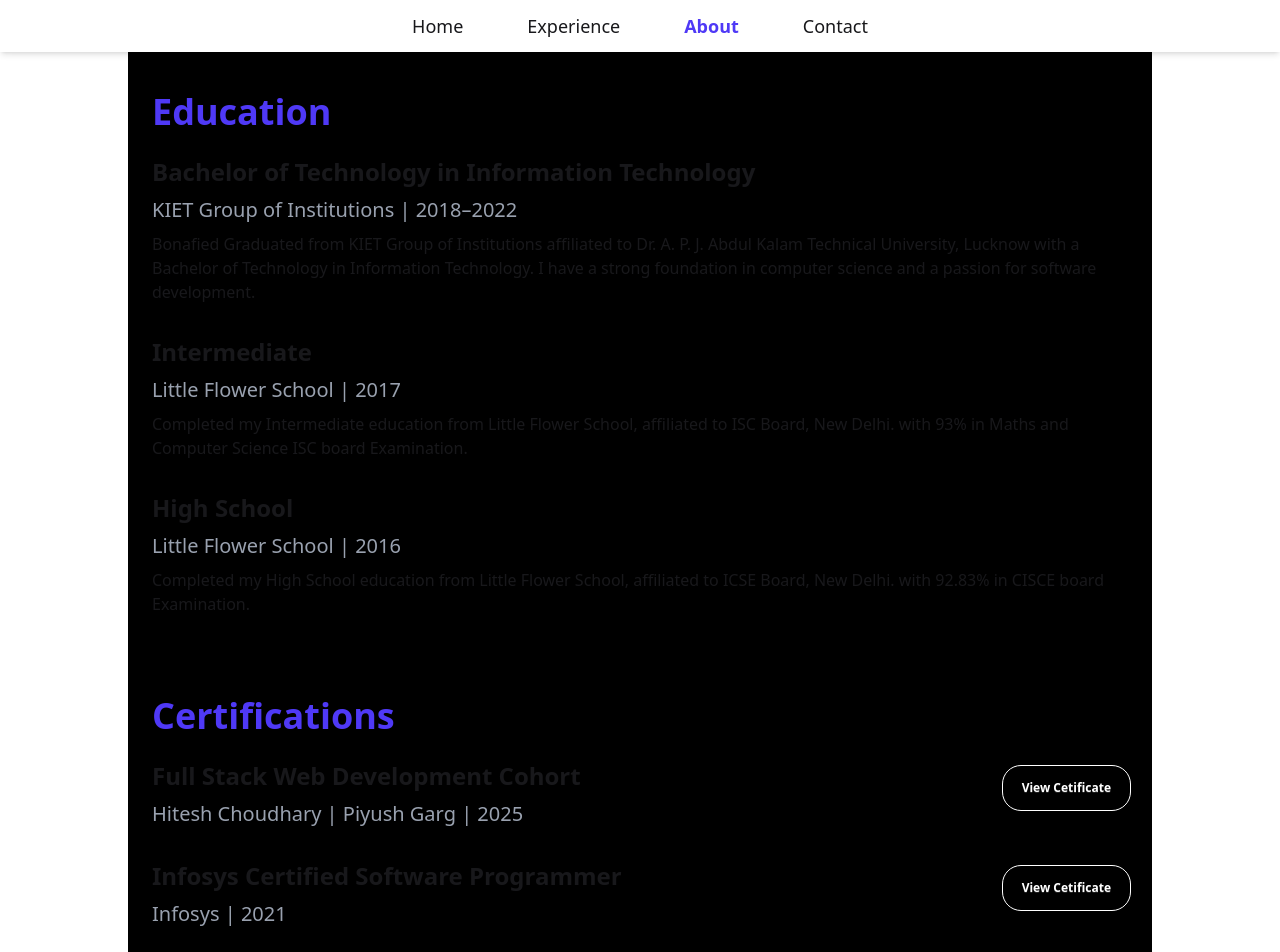
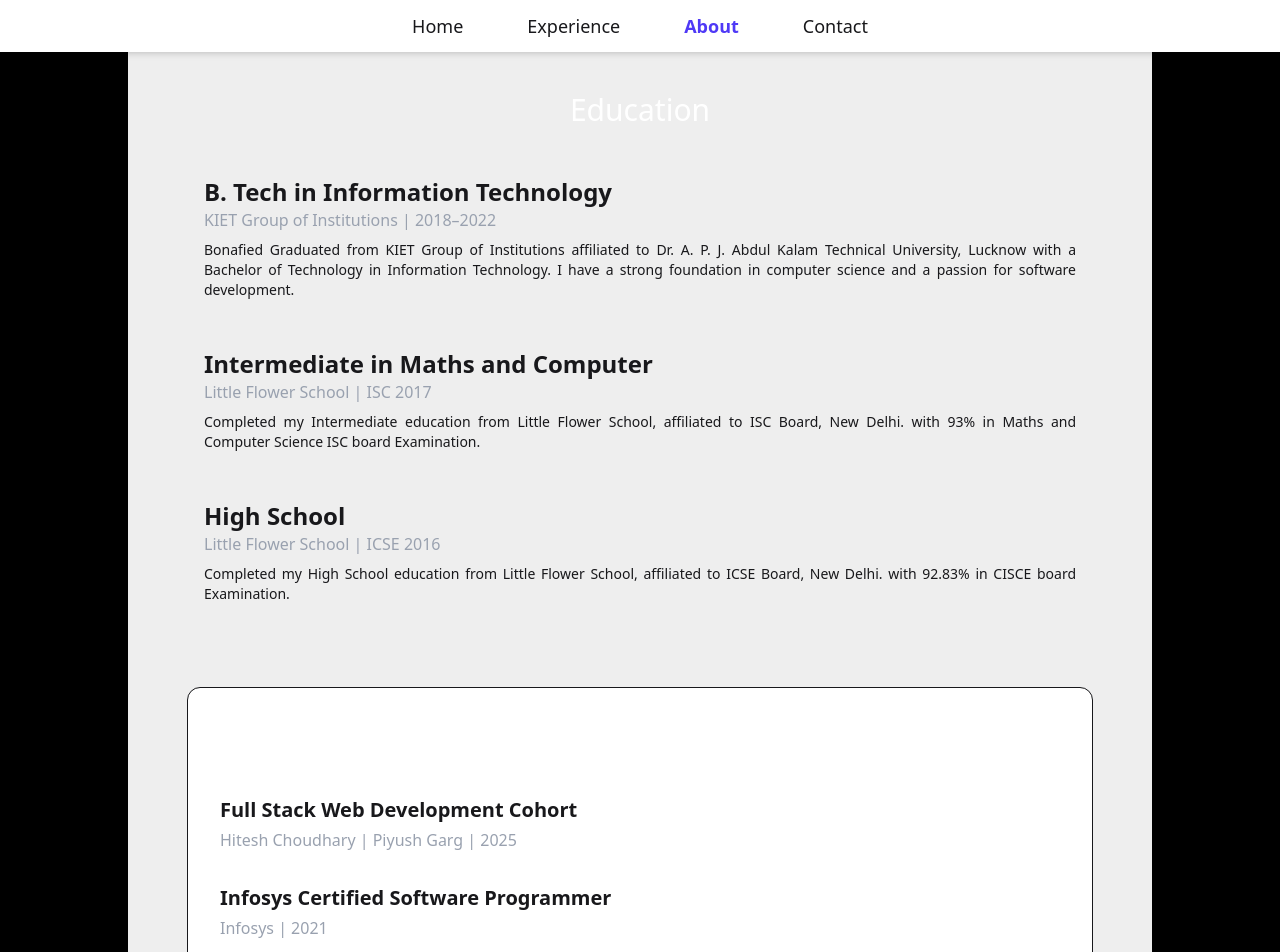
Before and after one commit to kreeti1210/kreeti-vity, a React (Vite) app: page /about in a window 1280 px wide. Shown: the top 952 px of the page. Built offline with nearby package versions, Linux system fonts and the light colour scheme.

Commit message:
color updation added

```diff
--- a/src/components/About.jsx
+++ b/src/components/About.jsx
@@ -1,21 +1,21 @@
-import React from 'react'
-import { Link } from 'react-router-dom';
+import React from "react";
+import { Link } from "react-router-dom";
 
 const About = () => {
   return (
+    <div className="bg-black w-full ">
+      <section className="px-15 py-10 max-w-5xl text-justify mx-auto bg-base-300  ">
+        <h2 className="text-3xl  mb-6 text-center text-white">Education</h2>
+
+        <div className="space-y-12 px-4 py-6 text-justify rounded">
           <div>
-      <section className="px-6 py-10 max-w-5xl mx-auto bg-black ">
-        <h2 className="text-4xl font-bold mb-6 text-indigo-600">Education</h2>
-
-        <div className="space-y-8">
-          <div>
-            <h3 className="text-2xl font-semibold  mb-2">
-              Bachelor of Technology in Information Technology
+            <h3 className="text-2xl font-semibold ">
+              B. Tech in Information Technology
             </h3>
-            <p className="text-xl text-gray-400">
+            <p className=" text-gray-400">
               KIET Group of Institutions | 2018–2022
             </p>
-            <p className="mt-2 text-white-700">
+            <p className="mt-2 text-sm text-white-700">
               Bonafied Graduated from KIET Group of Institutions affiliated to
               Dr. A. P. J. Abdul Kalam Technical University, Lucknow with a
               Bachelor of Technology in Information Technology. I have a strong
@@ -24,37 +24,39 @@ const About = () => {
             </p>
           </div>
           <div>
-            <h3 className="text-2xl font-semibold  mb-2">Intermediate</h3>
-            <p className="text-xl text-gray-400">Little Flower School | 2017</p>
-            <p className="mt-2 text-white-700">
+            <h3 className="text-2xl mt-8 font-semibold ">
+              Intermediate in Maths and Computer
+            </h3>
+            <p className=" text-gray-400">Little Flower School | ISC 2017</p>
+            <p className="text-sm mt-2  text-white-700">
               Completed my Intermediate education from Little Flower School,
               affiliated to ISC Board, New Delhi. with 93% in Maths and Computer
               Science ISC board Examination.
             </p>
           </div>
           <div>
-            <h3 className="text-2xl font-semibold  mb-2">High School</h3>
-            <p className="text-xl text-gray-400">Little Flower School | 2016</p>
-            <p className="mt-2 text-white-700">
+            <h3 className="text-2xl mt-8 font-semibold ">High School</h3>
+            <p className=" text-gray-400">Little Flower School | ICSE 2016</p>
+            <p className="text-sm mt-2  text-white-700">
               Completed my High School education from Little Flower School,
               affiliated to ICSE Board, New Delhi. with 92.83% in CISCE board
               Examination.
             </p>
           </div>
         </div>
-      </section>
-      <section className="px-6 py-10 max-w-5xl mx-auto  bg-black">
-        <h2 className="text-4xl font-bold mb-6 text-indigo-600">
+
+        <section className=" py-10 mt-15 outline mb-10 mx-auto px-8 rounded-xl bg-base-100 ">
+          <h2 className="text-3xl text-center  mb-8 text-white">
             Certifications
           </h2>
 
-        <div className="space-y-8">
+          <div className="space-y-8 ">
             <div className="flex flex-row justify-between">
               <div>
-              <h3 className="text-2xl font-semibold  mb-2">
+                <h3 className="text-xl font-semibold  mb-1">
                   Full Stack Web Development Cohort
                 </h3>
-              <p className="text-xl text-gray-400">
+                <p className=" text-gray-400">
                   Hitesh Choudhary | Piyush Garg | 2025
                 </p>
               </div>
@@ -67,10 +69,10 @@ const About = () => {
 
             <div className="flex flex-row justify-between">
               <div>
-              <h3 className="text-2xl font-semibold  mb-2">
+                <h3 className="text-xl font-semibold  mb-1">
                   Infosys Certified Software Programmer
                 </h3>
-              <p className="text-xl text-gray-400 ">Infosys | 2021</p>
+                <p className=" text-gray-400 ">Infosys | 2021</p>
               </div>
               <Link to="https://infytq.onwingspan.com/public-assets/Infosys-Certified-Software-Programmer_2022/a79fbb6e-12c0-4621-a662-e7c14fd604a8.pdf">
                 <button className="btn btn-ghost justify-end outline mt-2 text-white px-4  text-xs rounded-2xl">
@@ -78,12 +80,12 @@ const About = () => {
                 </button>
               </Link>
             </div>
-          <div className="flex flex-row justify-between">
+            <div className="flex flex-row text-left justify-between">
               <div>
-              <h3 className="text-2xl font-semibold  mb-2">
+                <h3 className="text-xl font-semibold mr-5 mb-1">
                   Java Programming: Principles of Software Design
                 </h3>
-              <p className="text-xl text-gray-400">Coursera | 2020</p>
+                <p className=" text-gray-400">Coursera | 2020</p>
               </div>
               <Link to="https://coursera.org/verify/GPC83XSZZ6X9">
                 <button className="btn btn-ghost outline mt-2 text-xs text-white px-4  rounded-2xl">
@@ -93,8 +95,9 @@ const About = () => {
             </div>
           </div>
         </section>
+      </section>
     </div>
   );
-}
+};
 
-export default About
+export default About;
--- a/src/components/Contact.jsx
+++ b/src/components/Contact.jsx
@@ -2,16 +2,16 @@ import React from 'react'
 
 const Contact = () => {
   return (
-    <div>
-      <section className="px-6 py-10 max-w-5xl mx-auto bg-black">
-        <h2 className="text-4xl font-bold mb-6 text-white">
-          Let's Connect
+    <div className="bg-black">
+      <section className="bg-base-300 px-10 py-15 max-w-5xl mx-auto">
+        <h2 className="text-3xl  mb-6 text-center rounded text-white">
+          Let's Connect!
         </h2>
-
-        <p className="text-lg text-gray-300 mb-8">
-          I prefer to keep my inbox private—but if you’ve got something to say,
-          I’d love to hear it. Drop me a message below and it’ll land directly
-          in my email. No spam, no noise—just real talk.
+        <div className="px-10 py-4 rounded">
+          <p className="text text-gray-400 mb-8">
+            I prefer to keep my inbox private—but if you’ve got something to
+            say, I’d love to hear it. Drop me a message below and it’ll land
+            directly in my email. No spam, no noise—just real talk.
           </p>
 
           <form
@@ -48,7 +48,6 @@ const Contact = () => {
                 required
                 className="textarea textarea-bordered w-full bg-gray-800 text-white"
                 rows="5"
-
               ></textarea>
             </div>
 
@@ -56,16 +55,14 @@ const Contact = () => {
               Send Message
             </button>
           </form>
-      </section>
-      <section className="px-6 py-10 max-w-5xl mx-auto">
-        <div >
-          <h2 className="text-3xl font-bold mb-4 text-indigo-500">
-            Find me elsewhere
-          </h2>
-          <p className="text-lg text-gray-300 mb-4">
+        </div>
+        <section className="py-10 px-10 max-w-5xl mx-auto mt-15">
+          <div className=" px-10 py-8 text-center outline rounded bg-base-100">
+            <h2 className="text-3xl  mb-2 text-white-500">Find me elsewhere</h2>
+            <p className="text-sm text-gray-400 mb-4">
               Here are some important links to find me:
             </p>
-          <div className="flex gap-4 flex-wrap">
+            <div className="flex gap-4 items-center justify-center align-center flex-wrap">
               <a
                 href="https://www.linkedin.com/in/kreeti-sharma-353072195/"
                 target="_blank"
@@ -93,6 +90,7 @@ const Contact = () => {
             </div>
           </div>
         </section>
+      </section>
     </div>
   );
 }
--- a/src/index.css
+++ b/src/index.css
@@ -1,75 +1,5 @@
 @import "tailwindcss";
 
-@plugin "daisyui";
+@plugin "daisyui" {
 
-
-
-
-
-/* @plugin "daisyui/theme" {
-  name: "forest";
-  default: dark;
-
-  color-scheme: "dark";
-  --color-base-100: oklch(20.84% 0.008 17.911);
-  --color-base-200: oklch(18.522% 0.007 17.911);
-  --color-base-300: oklch(16.203% 0.007 17.911);
-  --color-base-content: oklch(83.768% 0.001 17.911);
-  --color-primary: oklch(68.628% 0.185 148.958);
-  --color-primary-content: oklch(0% 0 0);
-  --color-secondary: oklch(69.776% 0.135 168.327);
-  --color-secondary-content: oklch(13.955% 0.027 168.327);
-  --color-accent: oklch(70.628% 0.119 185.713);
-  --color-accent-content: oklch(14.125% 0.023 185.713);
-  --color-neutral: oklch(30.698% 0.039 171.364);
-  --color-neutral-content: oklch(86.139% 0.007 171.364);
-  --color-base-100-content: oklch(83.768% 0.001 17.911);
-  --color-base-200-content: oklch(83.768% 0.001 17.911);
-  --color-base-300-content: oklch(83.768% 0.001 17.911);
-  --color-info: oklch(70.628% 0.119 185.713);
-  --color-info-content: oklch(14.125% 0.023 185.713);
-  --color-success: oklch(68.628% 0.185 148.958);
-  --color-success-content: oklch(0% 0 0);
-  --color-warning: oklch(69.776% 0.135 168.327);
-  --color-warning-content: oklch(13.955% 0.027 168.327);
-  --color-error: oklch(70.628% 0.119 185.713);
-  --color-error-content: oklch(14.125% 0.023 185.713);
-} */
-
-
-
-/*
-@plugin "daisyui/theme" {
-  name: "sunset";
-  default: dark;
-  prefersdark: false;
-  color-scheme: "dark";
-  --color-base-100: oklch(22% 0.019 237.69);
-  --color-base-200: oklch(20% 0.019 237.69);
-  --color-base-300: oklch(18% 0.019 237.69);
-  --color-base-content: oklch(77.383% 0.043 245.096);
-  --color-primary: oklch(74.703% 0.158 39.947);
-  --color-primary-content: oklch(14.94% 0.031 39.947);
-  --color-secondary: oklch(72.537% 0.177 2.72);
-  --color-secondary-content: oklch(14.507% 0.035 2.72);
-  --color-accent: oklch(71.294% 0.166 299.844);
-  --color-accent-content: oklch(14.258% 0.033 299.844);
-  --color-neutral: oklch(26% 0.019 237.69);
-  --color-neutral-content: oklch(70% 0.019 237.69);
-  --color-info: oklch(85.559% 0.085 206.015);
-  --color-info-content: oklch(17.111% 0.017 206.015);
-  --color-success: oklch(85.56% 0.085 144.778);
-  --color-success-content: oklch(17.112% 0.017 144.778);
-  --color-warning: oklch(85.569% 0.084 74.427);
-  --color-warning-content: oklch(17.113% 0.016 74.427);
-  --color-error: oklch(85.511% 0.078 16.886);
-  --color-error-content: oklch(17.102% 0.015 16.886);
-  --radius-selector: 1rem;
-  --radius-field: 0.5rem;
-  --radius-box: 1rem;
-  --size-selector: 0.25rem;
-  --size-field: 0.25rem;
-  --border: 1px;
-  --depth: 0;
-  --noise: 0;
-} */
+}
```
Also changed, not shown: src/components/Experience.jsx (+57 -47 lines), src/components/Home.jsx (+23 -25 lines), src/assets/DarkMode.png. Lines whose indentation alone changed are shown as unchanged.
